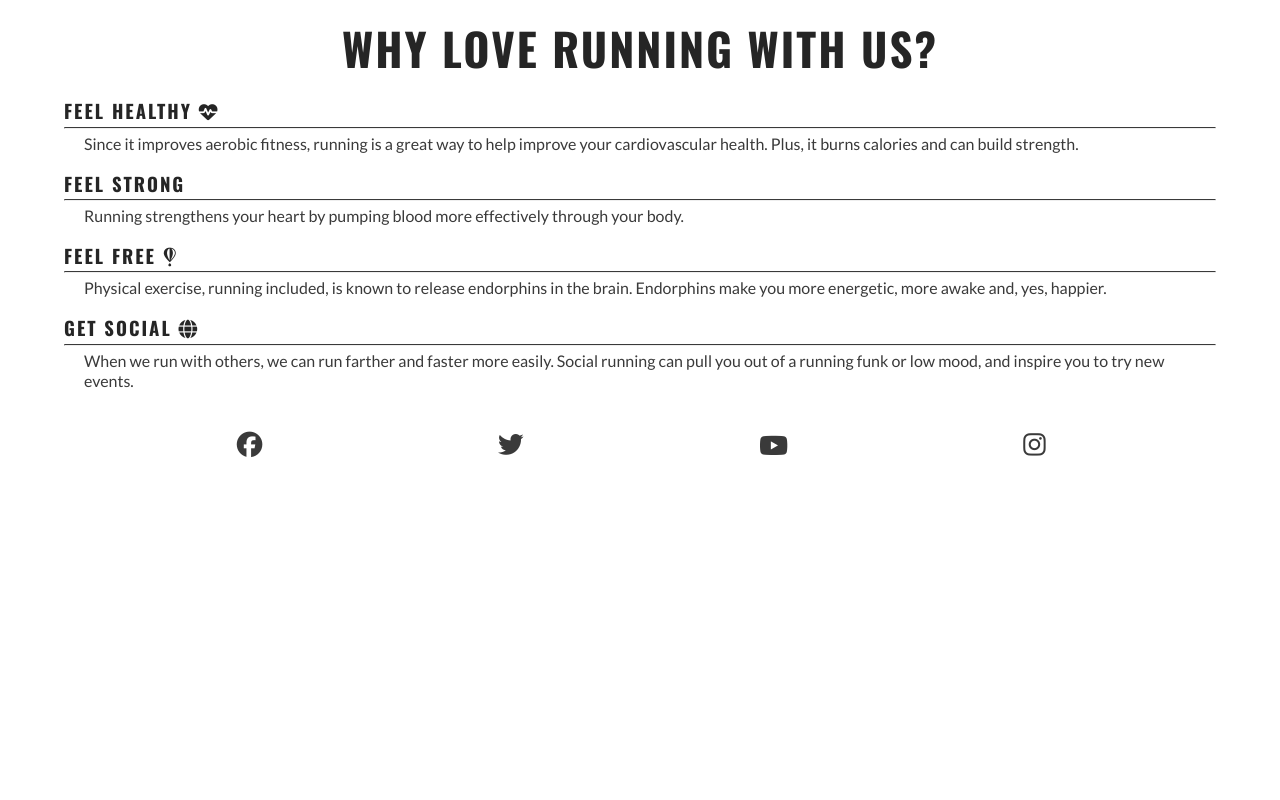
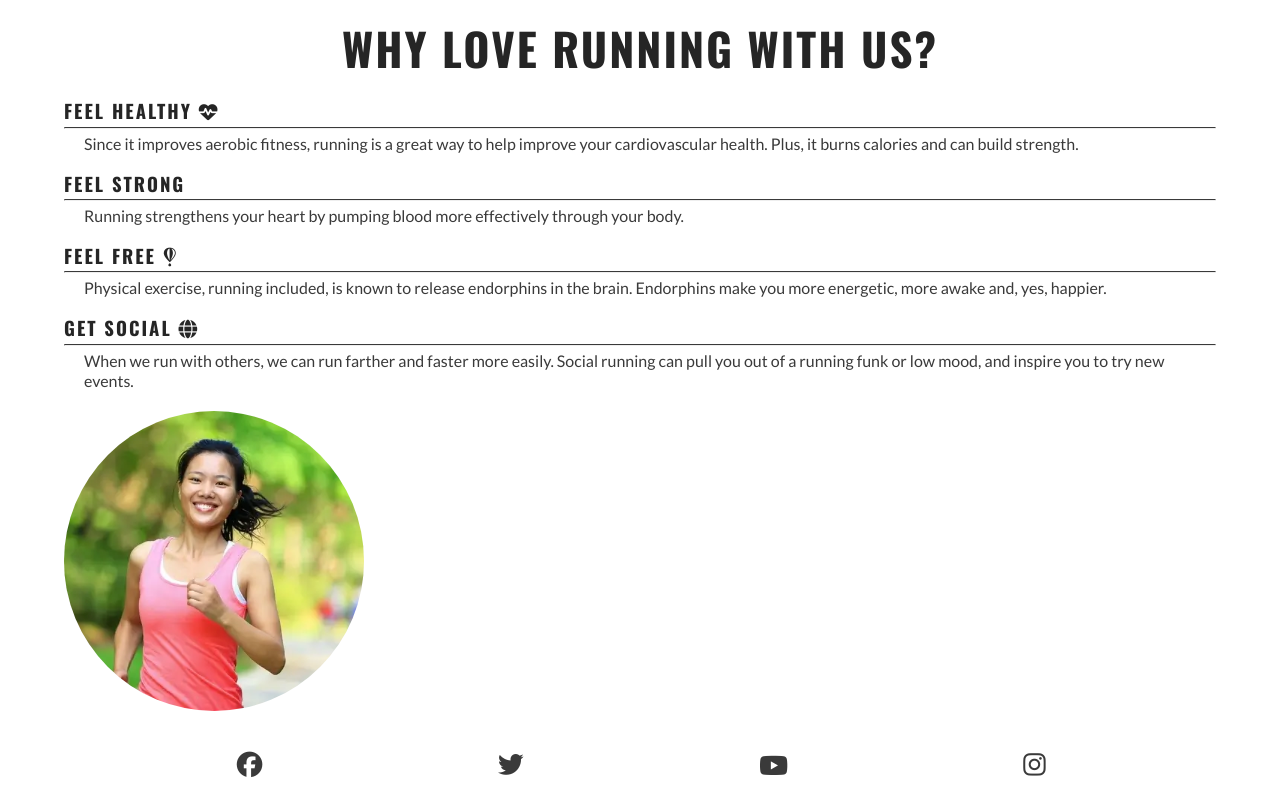
Before and after one commit to Vera-com/love-running, a plain HTML site: page index.html in a window 1280 px wide. Shown: the part 684-1484 px from the top of the page. Before the commit the page ends 1164 px from the top, so only its background shows below. Drawn offline with nearby package versions, Linux system fonts and the light colour scheme; some icons are missing.

Commit message:
Add circular image to reasons section

```diff
--- a/assets/css/style.css
+++ b/assets/css/style.css
@@ -123,9 +123,24 @@ main {
     padding: 0 20px;
 }
 
-hr {
+#benefits hr {
     border-top: 1px solid #3a3a3a;
     margin: 5px 0;
+}
+#circle-cover-bg {
+    background: url("../images/reasons-image.webp") no-repeat top center/cover;
+    height: 90vw;
+    width: 90vw;
+    margin-bottom: 20px;
+    /* Makes the square image into a circle */
+    border-radius: 50%;
+    max-width: 300px;
+    max-height: 300px;
+}
+#benefits-imaage {
+    display: flex;
+    align-items: center;
+    justify-content: center;
 }
 
 /* Footer*/
--- a/index.html
+++ b/index.html
@@ -103,6 +103,10 @@
               </p>
             </div>
           </div>
+          <div id="benefits-image">
+            <div id="circle-cover-bg"></div>
+
+          </div>
         </div>
       </section>
     </main>
```
Also changed, not shown: assets/images/reasons-image.webp (added).
